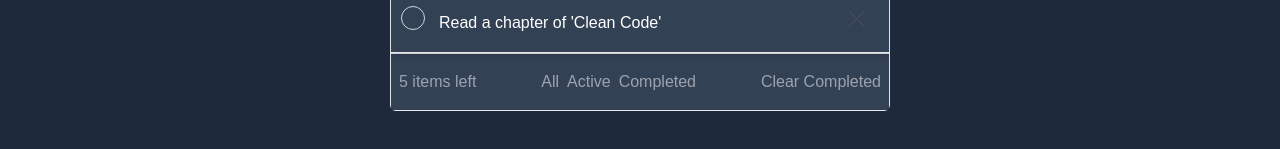
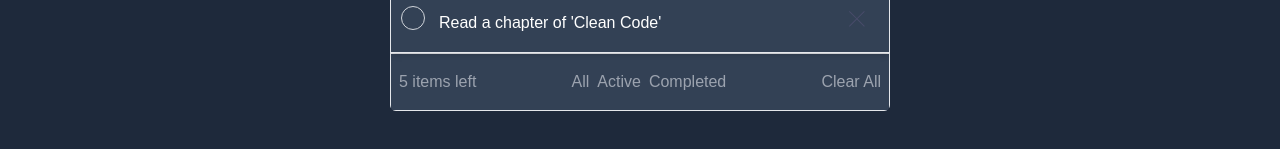
Before and after one commit to Dhruvmehta1311/todo-app, a React app: page / in a window 1280 px wide. Shown: the part 457-606 px from the top of the page. Built offline with nearby package versions, Linux system fonts and the light colour scheme; the HTML template or start-up script is replaced by a standard one.

Commit message:
Added Clear all Functionality.

```diff
--- a/src/App.jsx
+++ b/src/App.jsx
@@ -51,6 +51,10 @@ function Header({ darkModeHandler, dark }) {
 
     setTodos([...todos, newTodoItem]);
     setNewTodo("");
+  }
+
+  function handleClearAll() {
+    setTodos([]);
   }
 
   return (
@@ -126,7 +130,12 @@ function Header({ darkModeHandler, dark }) {
                 <p className="cursor-pointer">Active</p>
                 <p className="cursor-pointer">Completed</p>
               </div>
-              <p className="text-center">Clear Completed</p>
+              <p
+                onClick={handleClearAll}
+                className="text-center cursor-pointer"
+              >
+                Clear All
+              </p>
             </div>
           </section>
         </form>
```
